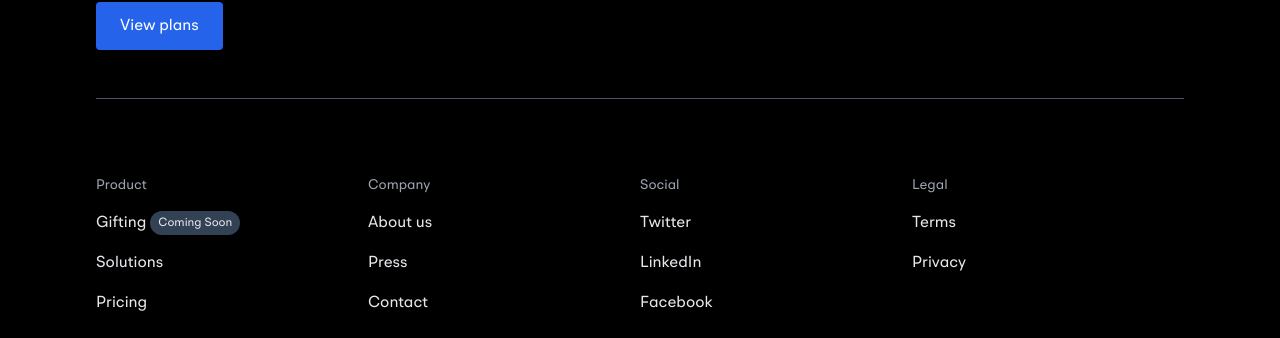
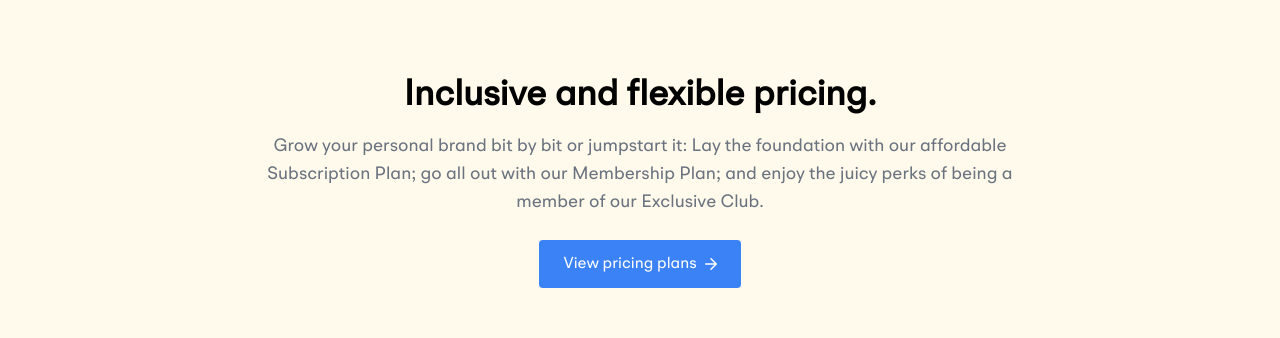
Before and after one commit to CyberGeni/prackage, a React (Vite) app: page / in a window 1280 px wide. Shown: the part 3280-3618 px from the top of the page. Built offline with nearby package versions, Linux system fonts and the light colour scheme.

Commit message:
feat: added new section to landing page

```diff
--- a/src/pages/Home.jsx
+++ b/src/pages/Home.jsx
@@ -150,6 +150,17 @@ function Home() {
             </button>
           </motion.div>
         </motion.section>
+
+        {/* inclusive and flexible pricing */}
+        <motion.section className="bg-[#FFFAEB] h-[70vh] flex items-center justify-center flex-col">
+          <h1 className="font-bold text-3xl lg:text-4xl my-4">Inclusive and flexible pricing.</h1>
+          <p className="text-gray-500 text-lg w-5/6 max-w-3xl mx-auto text-center">Grow your personal brand bit by bit or jumpstart it: Lay the foundation with our affordable <span>Subscription Plan</span>; go all out with our <span>Membership Plan</span>; and enjoy the juicy perks of being a member of our <span>Exclusive Club.</span></p>
+          <Link
+              to="/pricing"
+              className="w-fit bg-blue-500 text-white rounded px-6 py-3 mt-6 flex items-center hover:bg-blue-600 transition-all">
+              View pricing plans <img className="ml-2 w-3" src={Arrow} alt="" />
+            </Link>
+        </motion.section>
       </motion.main>
 
       <Footer />
```
